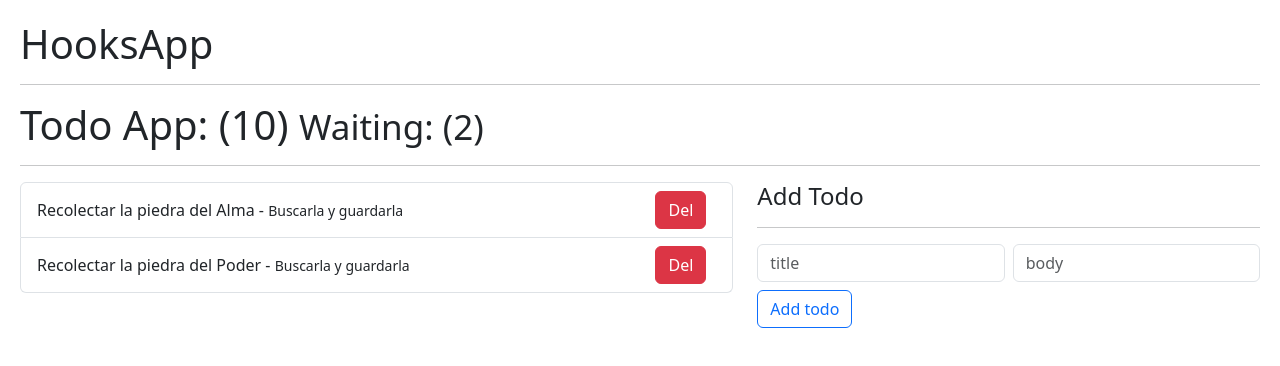
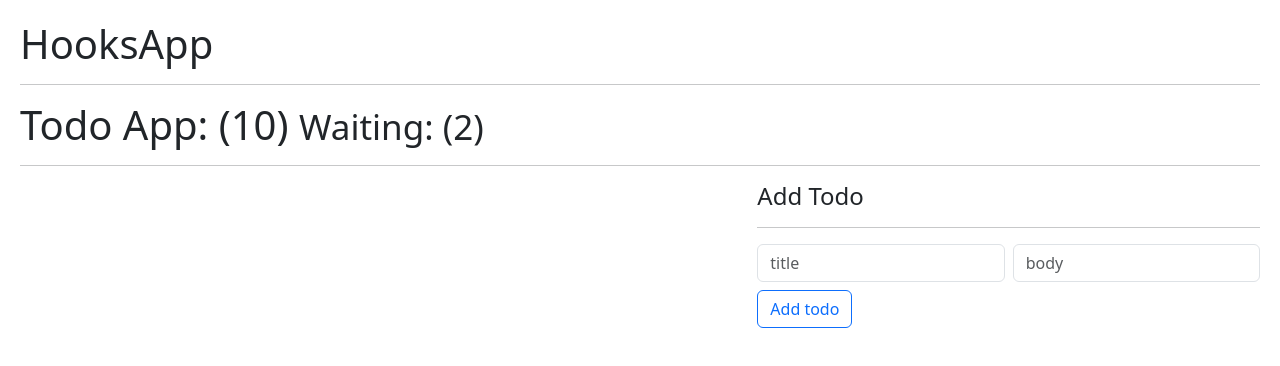
Before and after one commit to EdsonJSF/react-hooks-app, a React (Vite) app: page / in a window 1280 px wide. Shown: the top 366 px of the page. Built offline with nearby package versions, Linux system fonts and the light colour scheme.

Commit message:
Feat: Save todos on session storage

```diff
--- a/src/08-useReducer/TodoApp.jsx
+++ b/src/08-useReducer/TodoApp.jsx
@@ -1,25 +1,20 @@
-import { useReducer } from "react";
+import { useEffect, useReducer } from "react";
 import { todoReducer } from "./todoReducer";
 import { TodoList } from "./TodoList";
 import { TodoAdd } from "./TodoAdd";
 
-const initialState = [
-  {
-    id: new Date().getTime(),
-    title: "Recolectar la piedra del Alma",
-    body: "Buscarla y guardarla",
-    done: false,
-  },
-  {
-    id: new Date().getTime() + 1,
-    title: "Recolectar la piedra del Poder",
-    body: "Buscarla y guardarla",
-    done: false,
-  },
-];
+const initialState = [];
+
+const init = () => {
+  return JSON.parse(sessionStorage.getItem("todos")) || [];
+};
 
 export const TodoApp = () => {
-  const [todos, dispatchTodo] = useReducer(todoReducer, initialState);
+  const [todos, dispatchTodo] = useReducer(todoReducer, initialState, init);
+
+  useEffect(() => {
+    sessionStorage.setItem("todos", JSON.stringify(todos));
+  }, [todos]);
 
   const handleNewTodo = (todo) => {
     const action = {
```
